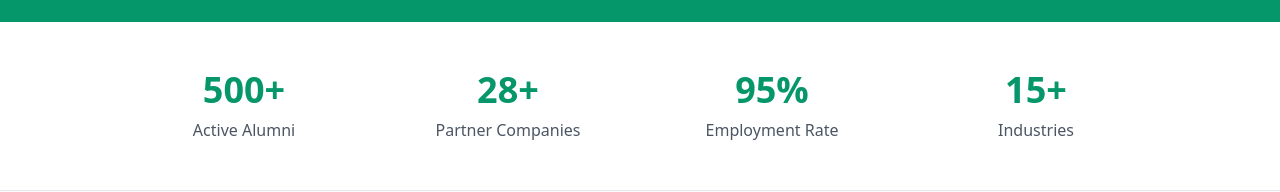
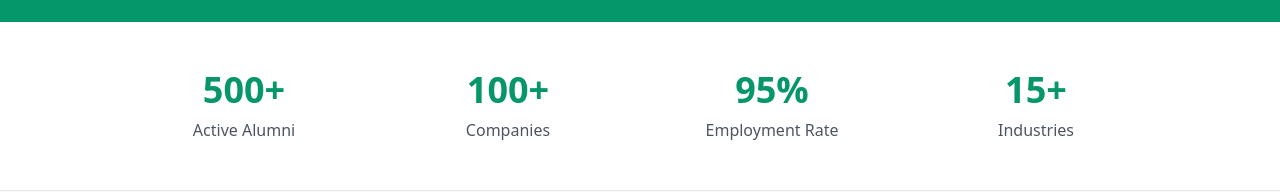
Before and after one commit to Leow210/doz-website, a React (Vite) app: page /achievements in a window 1280 px wide. Shown: the part 330-522 px from the top of the page. Built offline with nearby package versions, Linux system fonts and the light colour scheme.

Commit message:
updated achievements page

```diff
--- a/src/pages/AchievementsPage.jsx
+++ b/src/pages/AchievementsPage.jsx
@@ -50,8 +50,8 @@ const AchievementsPage = ({ content }) => {
                             <div className="text-gray-600">Active Alumni</div>
                         </div>
                         <div className="text-center">
-                            <div className="text-4xl font-bold text-emerald-600 mb-2">28+</div>
-                            <div className="text-gray-600">Partner Companies</div>
+                            <div className="text-4xl font-bold text-emerald-600 mb-2">100+</div>
+                            <div className="text-gray-600">Companies</div>
                         </div>
                         <div className="text-center">
                             <div className="text-4xl font-bold text-emerald-600 mb-2">95%</div>
```
